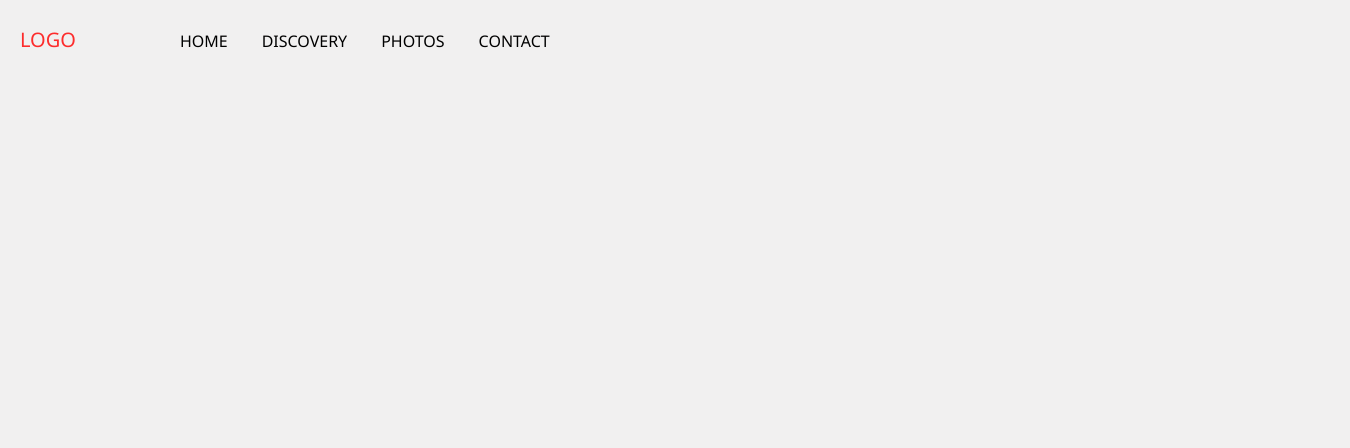
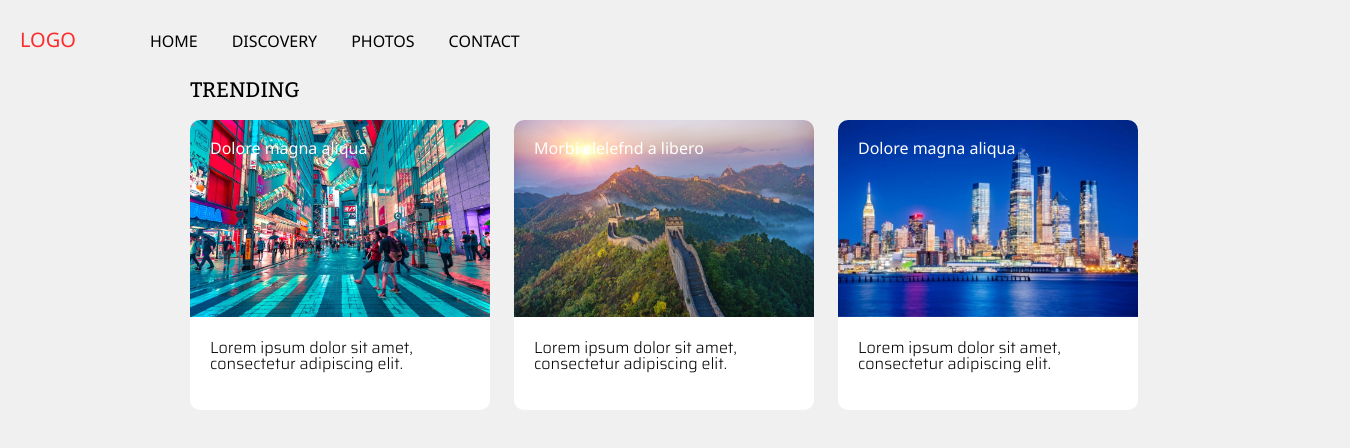
Before and after one commit to datacharkviani/Lecture_5_Work, a plain HTML site: page index.html in a window 1280 px wide. Shown: the whole page, 1350 px wide, since content can reach past the window. Drawn offline with nearby package versions, Linux system fonts and the light colour scheme.

Commit message:
Section_one_done

```diff
--- a/css/style.css
+++ b/css/style.css
@@ -6,7 +6,7 @@
 .logo{
     display:inline-block;
     font-size:20px;
-    margin:30px 80px 0 20px;
+    margin:30px 50px 0 20px;
     color:#ff0000d1;
     font-family: 'Noto Sans', sans-serif;
 }
@@ -31,3 +31,51 @@ li{
 body{
     background-color:rgb(241 240 240);
 }
+.trending{
+    display:inline-block;
+    position:absolute;
+    margin-top:80px;
+    margin-left:190px;
+    font-size:21px;
+    font-family: 'Bitter', serif;
+}
+
+.small{
+    height:197px;
+    width:300px;
+    position:absolute;
+    border-top-left-radius: 10px;
+    border-top-right-radius: 10px;
+}
+.inside-text{
+    position:absolute;
+    z-index:1;
+    color:#fff;
+    top:20px;
+    left:20px;
+    font-family: 'Noto Sans', sans-serif;
+}
+.first-section-div{
+    position:relative;
+    width:300px;
+    height:290px;
+    background-color:white;
+    display:inline-block;
+    border-radius:10px;
+    margin-top:120px;
+    margin-left:20px;
+
+}
+.first-div{
+    margin-left:190px;
+}
+.inside-2{
+    padding-top:220px;
+    padding-left:20px;
+    font-family: 'Saira', sans-serif;
+}
+.container{
+    width:1350px;
+    height:1000px;
+    margin:0 auto;
+}
--- a/index.html
+++ b/index.html
@@ -8,6 +8,10 @@
         <link rel="preconnect" href="https://fonts.googleapis.com">
         <link rel="preconnect" href="https://fonts.gstatic.com" crossorigin>
         <link href="https://fonts.googleapis.com/css2?family=Noto+Sans&display=swap" rel="stylesheet">
+        <link rel="preconnect" href="https://fonts.googleapis.com">
+        <link rel="preconnect" href="https://fonts.gstatic.com" crossorigin>
+        <link href="https://fonts.googleapis.com/css2?family=Bitter:wght@500&display=swap" rel="stylesheet">
+        <link href="https://fonts.googleapis.com/css2?family=Saira:wght@300&display=swap" rel="stylesheet">
 
     </head>
     <body>
@@ -34,6 +38,31 @@
             </div>
 
         </header>
+        <section>
+            <div class="container">
+                <h2 class="trending">TRENDING</h2>
+                <div class="first-section-div first-div">
+                    <h3 class="inside-text">Dolore magna aliqua</h3>
+                    <img class="small " src="images/tokyo.jpg" alt="tokyo image">
+                    <p class="inside-2">Lorem ipsum dolor sit amet, consectetur adipiscing elit.</p>
+
+                </div>
+                <div class="first-section-div">
+                    <h3 class="inside-text">Morbi elelefnd a libero</h3>
+                    <img class="small" src="images/china.jpg" alt="china image" >
+                    <p class="inside-2">Lorem ipsum dolor sit amet, consectetur adipiscing elit.</p>
+
+                </div>
+                <div class="first-section-div">
+                    <h3 class="inside-text">Dolore magna aliqua</h3>
+                    <img class="small" src="images/things-to-do-in-Manhattan.jpg" alt="new yourk image">
+                    <p class="inside-2">Lorem ipsum dolor sit amet, consectetur adipiscing elit.</p>
+
+            </div>
+        </section>
+        <section>
+
+        </section>
 
     </body>
 
```
Also changed, not shown: images/china.jpg (added), images/things-to-do-in-Manhattan.jpg (added), images/tokyo.jpg (added).
